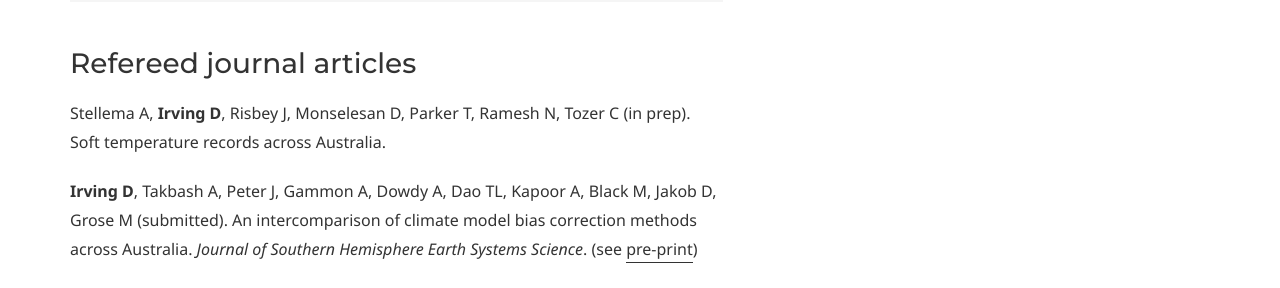
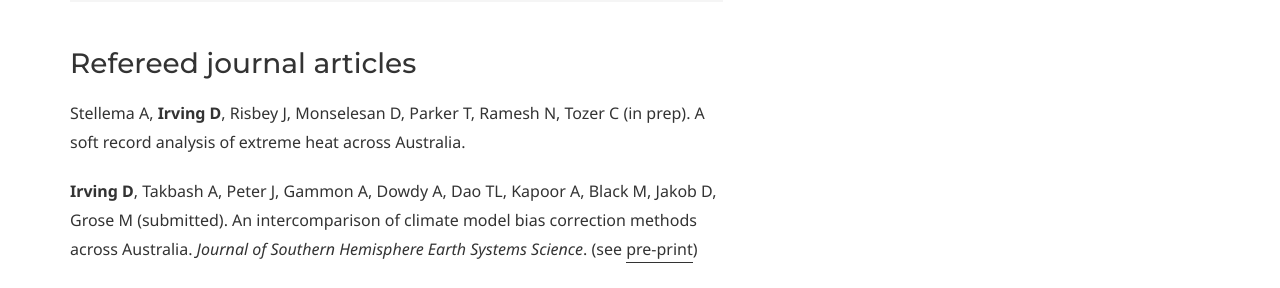
Before and after one commit to DamienIrving/damienirving.github.io, a Jekyll site: the page built from publications.md, in a window 1280 px wide and 900 px high, scrolled down 664 px. Shown: the part 158-446 px from the top of the window. Built offline with Jekyll 4.4.1, drawn with Linux system fonts in a browser that asks for light colours; some web fonts are replaced.

Commit message:
Update publications.md

```diff
--- a/publications.md
+++ b/publications.md
@@ -25,7 +25,7 @@ page_nav:
 
 ### Refereed journal articles
 
-Stellema A, **Irving D**, Risbey J, Monselesan D, Parker T, Ramesh N, Tozer C (in prep). Soft temperature records across Australia.
+Stellema A, **Irving D**, Risbey J, Monselesan D, Parker T, Ramesh N, Tozer C (in prep). A soft record analysis of extreme heat across Australia.
 
 **Irving D**, Takbash A, Peter J, Gammon A, Dowdy A, Dao TL, Kapoor A, Black M, Jakob D, Grose M (submitted). An intercomparison of climate model bias correction methods across Australia. *Journal of Southern Hemisphere Earth Systems Science*. (see [pre-print](https://github.com/AusClimateService/npcp/blob/master/reports/phase1/phase1_report.md))
 
```
